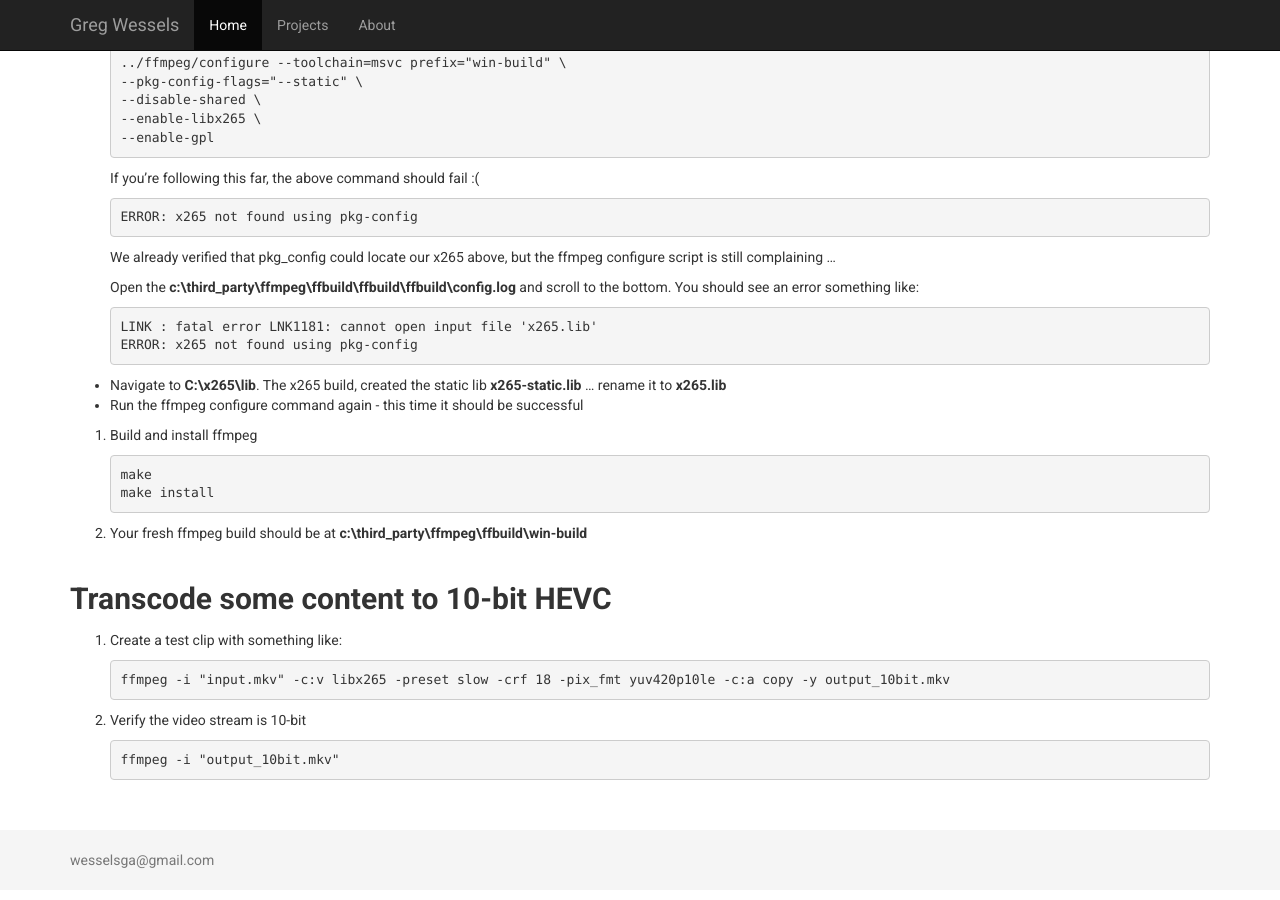
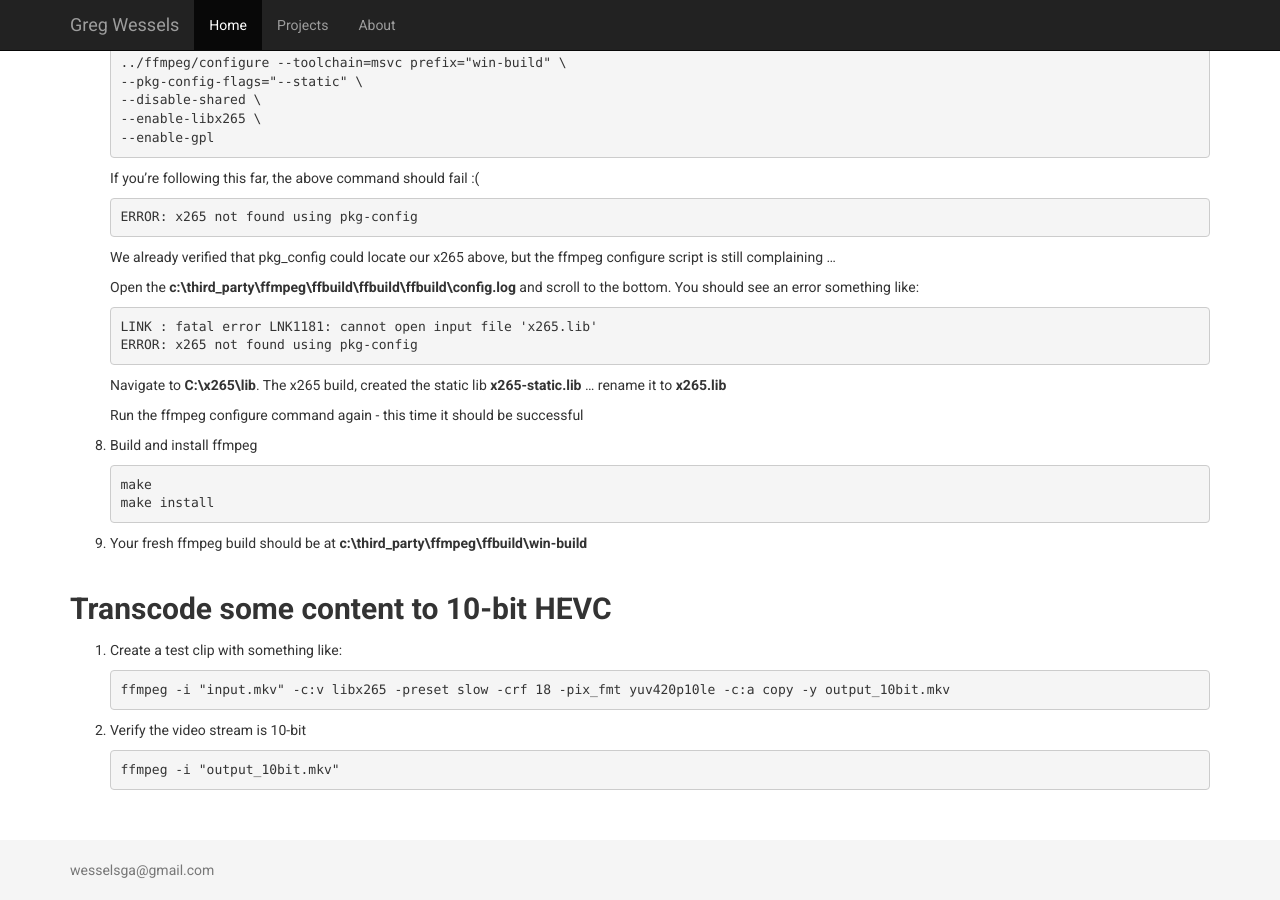
Before and after one commit to wesselsga/wesselsga.github.io, a Jekyll site: the page built from _posts/2017-10-27-ffmpeg-x265.md, in a window 1280 px wide and 900 px high, scrolled down 2348 px. Built offline with Jekyll 4.4.1, drawn with Linux system fonts in a browser that asks for light colours.

````diff
--- a/_posts/2017-10-27-ffmpeg-x265.md
+++ b/_posts/2017-10-27-ffmpeg-x265.md
@@ -161,8 +161,9 @@ Note: This guide will only build the 64-bit versions, but you should be able to
    ERROR: x265 not found using pkg-config
    ```
 
-  * Navigate to **C:\x265\lib**.  The x265 build, created the static lib **x265-static.lib** ... rename it to **x265.lib**
-  * Run the ffmpeg configure command again - this time it should be successful
+   Navigate to **C:\x265\lib**.  The x265 build, created the static lib **x265-static.lib** ... rename it to **x265.lib**
+
+   Run the ffmpeg configure command again - this time it should be successful
 
 8. Build and install ffmpeg
 
````
